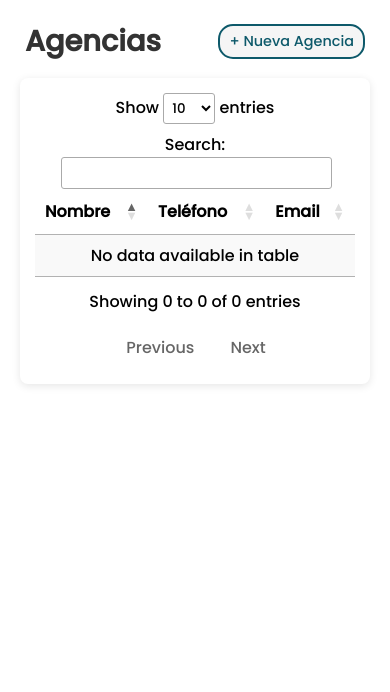
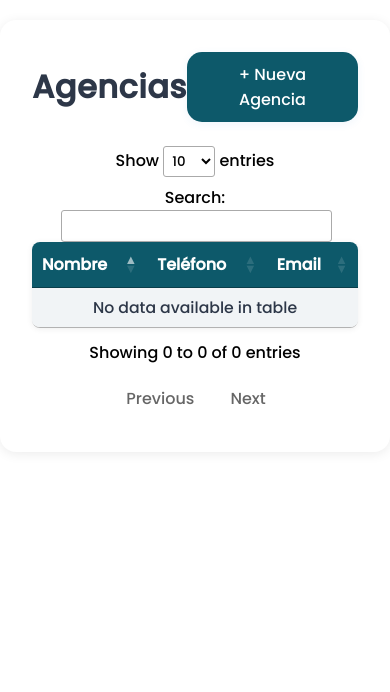
Before and after one commit to jlruedam/wegoit, a Django app: page /agencies/ in a window 390 px wide. Shown: the part 72-764 px from the top of the page. Run offline with Django 5.2, Linux system fonts and the light colour scheme; the visitor is signed in with stand-in values (Sample User, id 1); data that the repository does not hold is empty; some libraries are stand-ins or nearby versions.

Commit message:
Refactor agencies styles for improved layout and responsiveness

```diff
--- a/reservations/static/assets/css/agencies.css
+++ b/reservations/static/assets/css/agencies.css
@@ -2,54 +2,95 @@
    Estilos Agencies - BEM
 ================================= */
 
+
+
 .agencies {
-    padding: 20px;
-    font-family: 'Poppins', sans-serif;
+    margin: 20px auto;
+    background: #fff;
+    border-radius: 16px;
+    box-shadow: 0 2px 12px rgba(0,0,0,0.08);
+    padding: 2rem;
+    max-width: 900px;
 }
 
 .agencies__header {
+    width: 100%;
     display: flex;
     justify-content: space-between;
     align-items: center;
-    margin: 0 5px;
-    margin-bottom: 15px;
+    margin-bottom: 1.5rem;
 }
 
 .agencies__title {
-    font-size: 1.8rem;
+    font-size: 2rem;
+    font-family: 'Poppins', sans-serif;
+    color: #2d3748;
     font-weight: 600;
-    color: #333;
+    letter-spacing: 0.5px;
+    display: flex;
+    align-items: center;
+    gap: 0.5rem;
 }
 
 .agencies__btn {
+    background-color: var(--azul-oscuro, #3182ce);
+    color: #fff;
+    border: none;
+    border-radius: 15px;
     padding: 10px 18px;
-    border: none;
-    border-radius: 6px;
+    font-size: 1rem;
     cursor: pointer;
-    font-size: 0.9rem;
-    transition: background 0.3s ease;
+    font-weight: 500;
+    box-shadow: 0 2px 8px rgba(49,130,206,0.08);
+    transition: background 0.2s, color 0.2s;
+    display: flex;
+    align-items: center;
+    gap: 0.4rem;
 }
-
-.agencies__btn--primary {
-    background-color: whitesmoke;
-    color: var(--azul-oscuro);
-    border: 2px solid var(--azul-oscuro);
-    border-radius: 15px;
-    padding: 5px 9px;
-    font-size: 0.9rem;
-    cursor: pointer;
-}
-.agencies__btn--primary:hover {
-     transform: scale(1.05);
-    color: gray;
-    box-shadow: 0 4px 8px rgba(0,0,0,0.2);
+.agencies__btn:hover {
+    background: #2563eb;
+    color: #e2e8f0;
 }
 
 .agencies__table-container {
     background: #fff;
-    padding: 15px;
+    padding: 0;
+    border-radius: 16px;
+    box-shadow: none;
+    max-width: 100%;
+    margin: 0;
+}
+
+.agencies__table {
+    width: 100%;
     border-radius: 8px;
-    box-shadow: 0px 2px 8px rgba(0,0,0,0.1);
+    overflow: hidden;
+    box-shadow: 0 1px 6px rgba(0,0,0,0.07);
+    margin-bottom: 1.5rem;
+    border-collapse: separate;
+    border-spacing: 0;
+}
+
+.agencies__table th {
+    background: var(--azul-oscuro, #3182ce);
+    color: #fff;
+    font-weight: 600;
+    padding: 0.7rem;
+    font-size: 1rem;
+    text-align: center;
+}
+
+.agencies__table td {
+    background: #f7fafc;
+    color: #2d3748;
+    padding: 0.7rem;
+    font-size: 0.98rem;
+    text-align: center;
+    vertical-align: middle;
+}
+
+.agencies__table tr:nth-child(even) td {
+    background: #e2e8f0;
 }
 
 /* ==============================
```
Also changed, not shown: other parts of reservations/static/assets/css/agencies.css (+57 -23 lines).
